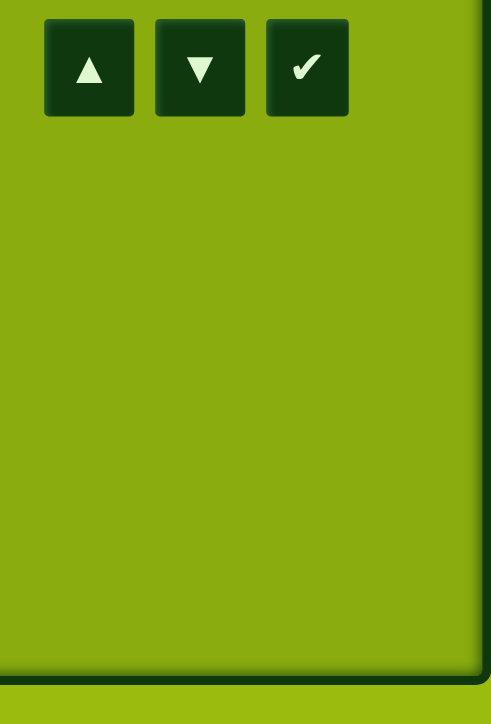
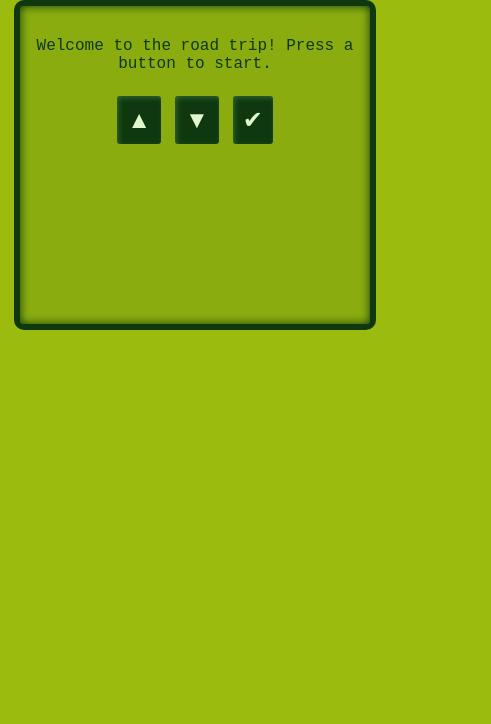
Before and after one commit to Skwid-dot-dev/Mapboy-OSMGB, a plain HTML site: page index.html in a window 390 px wide. Shown: the whole page, 491 px wide, since content can reach past the window. Drawn offline with Linux system fonts and the light colour scheme.

Commit message:
Update style.css

```diff
--- a/style.css
+++ b/style.css
@@ -39,27 +39,3 @@ body {
     border-radius: 5px;
     box-shadow: inset 2px 2px 5px #306230;
 }
-
-@media (max-width: 600px) {
-    #game-container {
-        width: 90vw;
-        height: 60vh;
-        transform: scale(1.5); /* Enlarges everything proportionally */
-    }
-
-    #game-screen {
-        font-size: 18px; /* Increase text size */
-    }
-
-    #controls button {
-        font-size: 30px; /* Bigger buttons */
-        padding: 15px;
-    }
-}
-
-@media (min-width: 601px) {
-    #game-container {
-        width: 320px;
-        height: 288px;
-    }
-}
```
